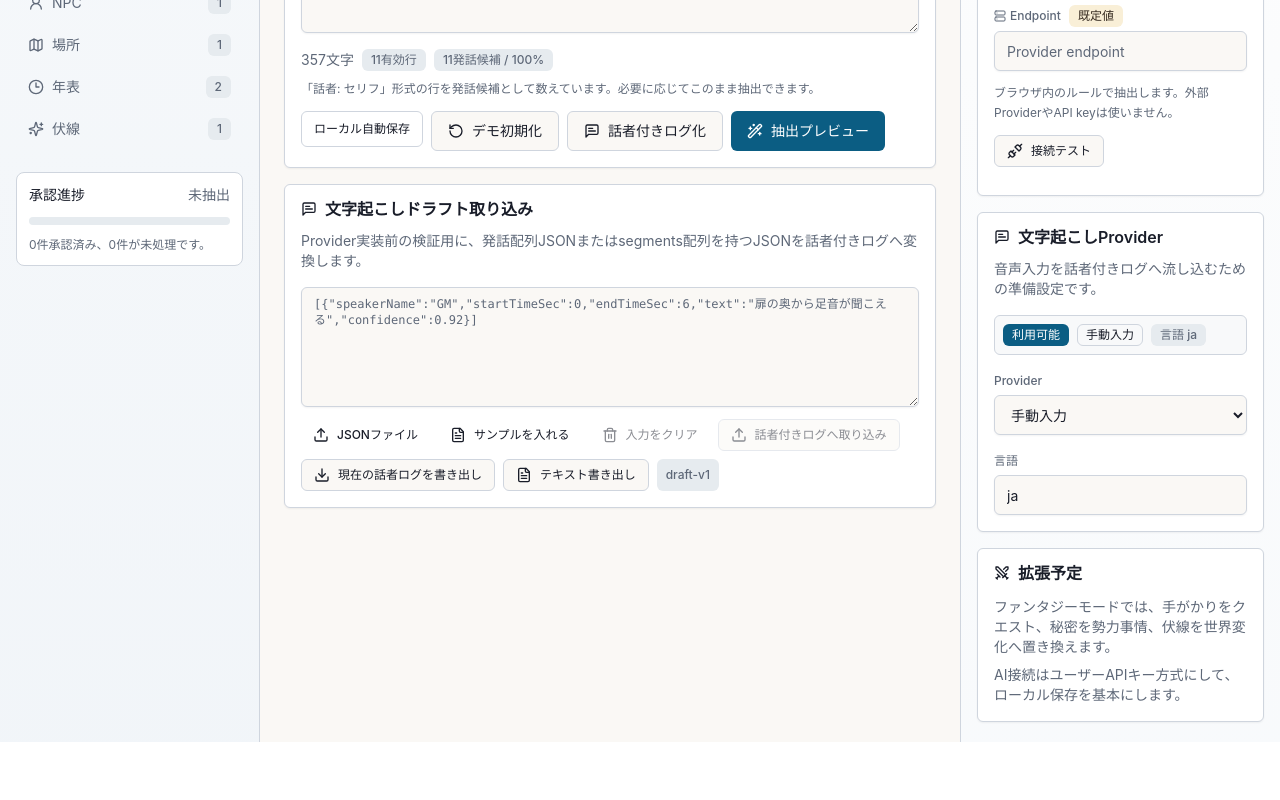
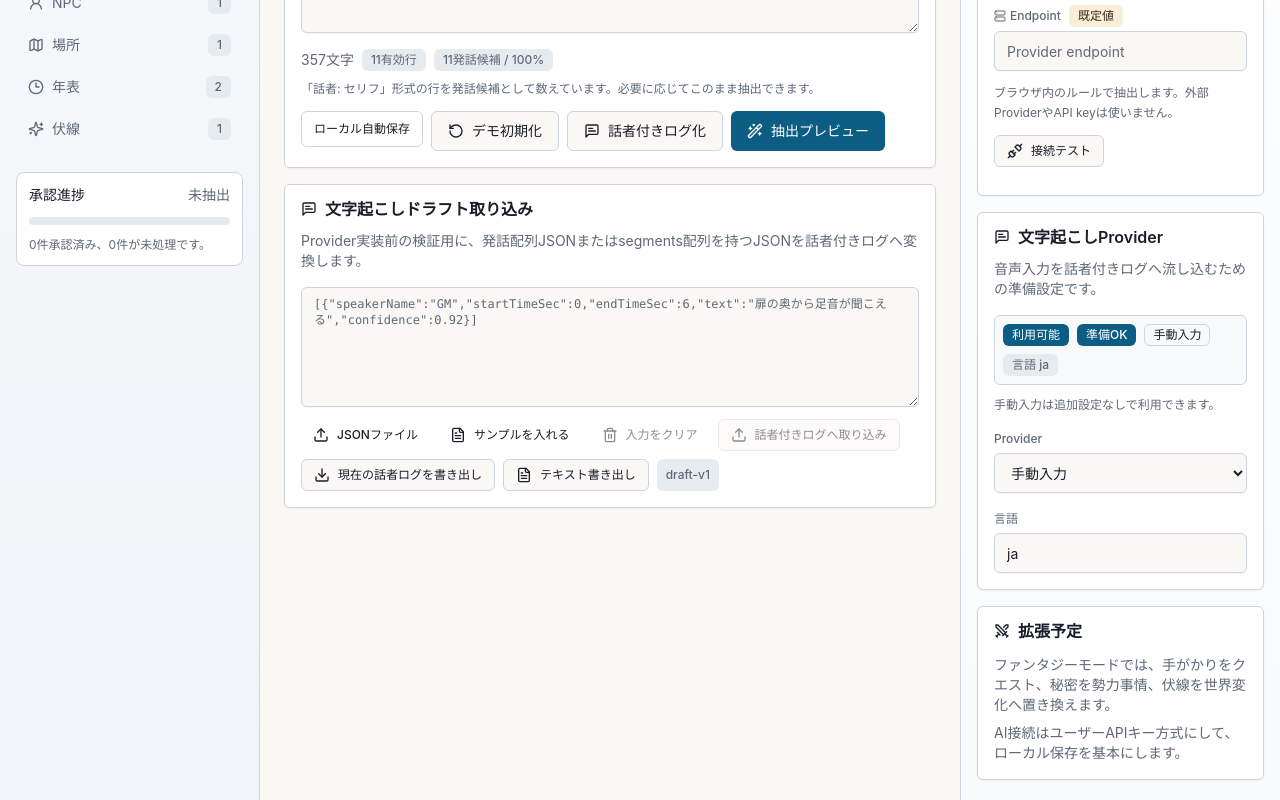
Before and after one commit to Kota-Ohno/trpg-gm-copilot, a React (Vite) app: page / in a window 1280 px wide. Shown: the part 760-1560 px from the top of the page. Before the commit the page ends 1502 px from the top, so only its background shows below. Built offline with nearby package versions, Linux system fonts and the light colour scheme.

Commit message:
Show transcription provider readiness

```diff
--- a/src/App.tsx
+++ b/src/App.tsx
@@ -65,6 +65,7 @@ import {
   transcriptionProviders,
 } from "./lib/extraction-provider-settings";
 import { runExtractionProvider } from "./lib/extraction-providers";
+import { checkTranscriptionProviderReadiness } from "./lib/transcription-providers";
 import type {
   CampaignState,
   CampaignLibraryState,
@@ -301,6 +302,10 @@ export function App() {
   const transcriptionDraftPreview = useMemo(
     () => previewTranscriptionDraftPayload(transcriptionDraftJson),
     [transcriptionDraftJson],
+  );
+  const transcriptionProviderReadiness = useMemo(
+    () => checkTranscriptionProviderReadiness(transcriptionProvider, providerSecrets),
+    [providerSecrets, transcriptionProvider],
   );
 
   const approvedCount = approvedIds.length;
@@ -1901,9 +1906,13 @@ export function App() {
                 <Badge variant={selectedTranscriptionProvider.status === "available" ? "default" : "secondary"}>
                   {selectedTranscriptionProvider.status === "available" ? "利用可能" : "計画中"}
                 </Badge>
+                <Badge variant={transcriptionProviderReadiness.ok ? "default" : "destructive"}>
+                  {transcriptionProviderReadiness.ok ? "準備OK" : "要設定"}
+                </Badge>
                 <Badge variant="outline">{selectedTranscriptionProvider.label}</Badge>
                 <Badge variant="muted">言語 {transcriptionProvider.language}</Badge>
               </div>
+              <p className="text-xs text-muted-foreground">{transcriptionProviderReadiness.message}</p>
               <div>
                 <label className="text-xs font-medium text-muted-foreground" htmlFor="transcription-provider-select">
                   Provider
--- /dev/null
+++ b/src/lib/transcription-providers.ts
@@ -0,0 +1,48 @@
+import type { ProviderSecretSettings, TranscriptionProviderSettings } from "../types";
+import { getTranscriptionProvider } from "./extraction-provider-settings";
+
+export type TranscriptionProviderCheckResult = {
+  ok: boolean;
+  message: string;
+};
+
+export function checkTranscriptionProviderReadiness(
+  settings: TranscriptionProviderSettings,
+  secrets: ProviderSecretSettings,
+): TranscriptionProviderCheckResult {
+  const provider = getTranscriptionProvider(settings.providerId);
+
+  if (provider.id === "manual") {
+    return {
+      ok: true,
+      message: "手動入力は追加設定なしで利用できます。",
+    };
+  }
+
+  if (provider.id === "web-speech") {
+    const hasBrowserSupport =
+      typeof window !== "undefined" &&
+      ("SpeechRecognition" in window || "webkitSpeechRecognition" in window);
+
+    return {
+      ok: hasBrowserSupport,
+      message: hasBrowserSupport
+        ? "このブラウザはWeb Speech APIを利用できます。"
+        : "このブラウザではWeb Speech APIを検出できません。",
+    };
+  }
+
+  if (provider.id === "openai") {
+    return {
+      ok: Boolean(secrets.openAiApiKey.trim()),
+      message: secrets.openAiApiKey.trim()
+        ? `OpenAI文字起こし設定を利用できます。model: ${settings.model || provider.defaultModel}`
+        : "OpenAI文字起こしにはAPI keyが必要です。",
+    };
+  }
+
+  return {
+    ok: false,
+    message: `${provider.label} はまだ接続確認に対応していません。`,
+  };
+}
```
Also changed, not shown: 1 other file (tests, documents, lock files or other folders).
